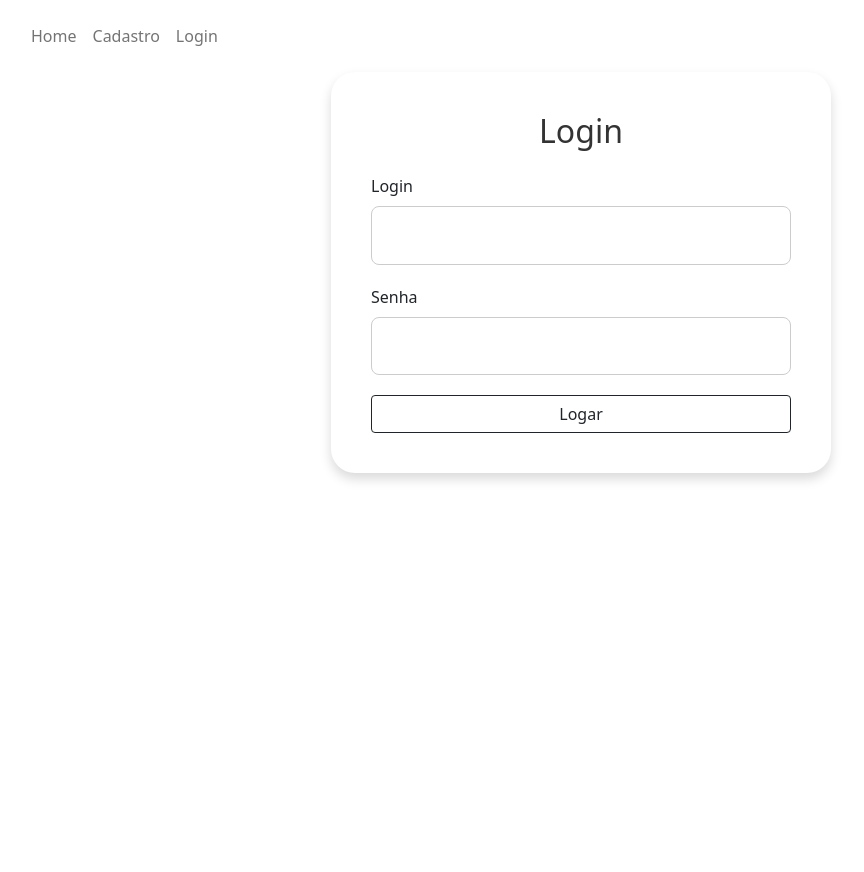
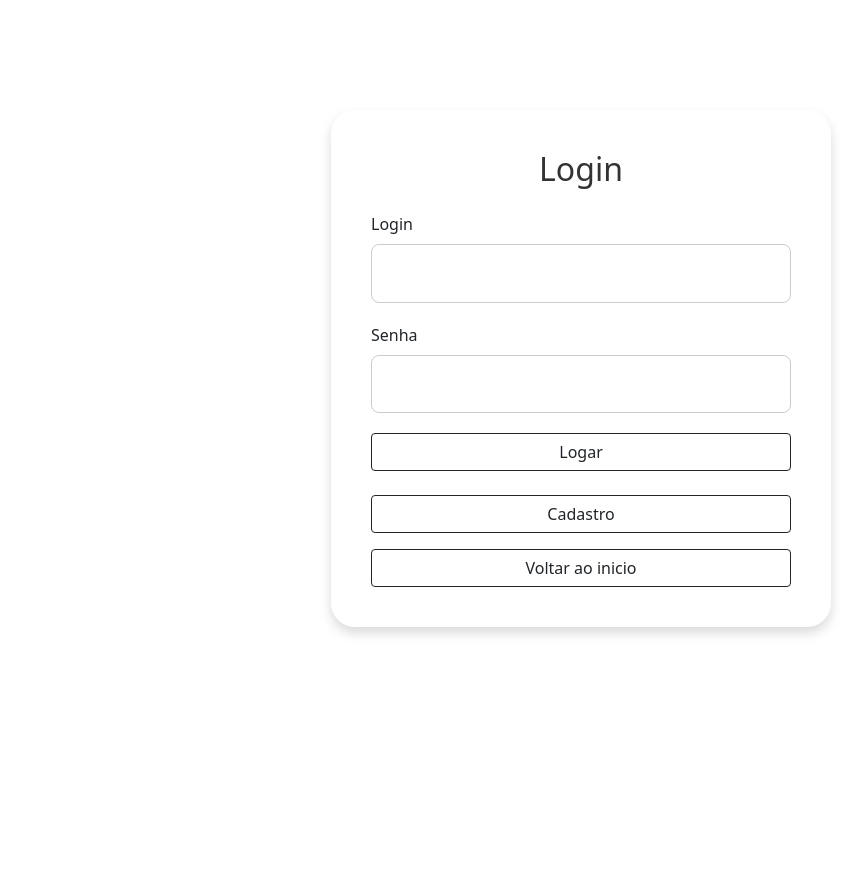
Before and after one commit to Giseli-Torquetti/testePraticoSicred, a PHP site: page /aplicacao/login/formLogin.php in a window 1280 px wide. Shown: the whole page, without its empty margins (59-923 px from the left). After the commit the page ends 635 px from the top, so only its background shows below. Run offline with PHP 8.4, Linux system fonts and the light colour scheme.

Commit message:
Tela inicial e ajustes de style

```diff
--- a/aplicacao/login/formLogin.php
+++ b/aplicacao/login/formLogin.php
@@ -10,7 +10,7 @@ $url = URL_BASE . "/negocio/login/login.php";
 <head>
 	<meta charset="utf-8">
 	<meta http-equiv="X-UA-Compatible" content="IE=edge">
-	<title></title>
+	<title>Login</title>
 	<link rel="stylesheet" href="../style/css.css">
 	<link href="https://cdn.jsdelivr.net/npm/bootstrap@5.1.3/dist/css/bootstrap.min.css" rel="stylesheet"
 		integrity="sha384-1BmE4kWBq78iYhFldvKuhfTAU6auU8tT94WrHftjDbrCEXSU1oBoqyl2QvZ6jIW3" crossorigin="anonymous">
@@ -21,34 +21,10 @@ $url = URL_BASE . "/negocio/login/login.php";
 </head>
 
 <body>
-	<header class="header navbar navbar-static-top navbar-fixed-top">
-		<div class="container novo-menu-topo">
-			<div class="navbar-header" id="home">
-				<nav class="navbar navbar-expand-lg navbar-light" id="nav-menu-referencia">
-					<button class="navbar-toggler" type="button" data-toggle="collapse" data-target="#navbarNavDropdown"
-						aria-controls="navbarNavDropdown" aria-expanded="false" aria-label="Toggle navigation">
-						<span class="navbar-toggler-icon"></span>
-					</button>
-					<nav class="collapse navbar-collapse" id="navbarNavDropdown">
-						<ul class="navbar-nav">
-							<li class="nav-item active">
-								<a class="nav-link" href="../index.html">Home</a>
-							</li>
-							<li class="nav-item">
-								<a class="nav-link" href="../usuarios/formCadastro.php">Cadastro</a>
-							</li>
-							<li class="nav-item">
-								<a class="nav-link" href="../login/formLogin.php">Login</a>
-							</li>
-						</ul>
-					</nav>
-				</div>
-			</div>
-		</div>
-	</header>
-
+	<header></header>
+	<main>
 		<section>
-		<div class="container vh-100 justify-content-center align-items-center">
+			<div class="container justify-content-center align-items-center">
 				<div class="row">
 					<div class="col-md-12">
 						<div class="card-custom">
@@ -64,13 +40,29 @@ $url = URL_BASE . "/negocio/login/login.php";
 									<input type="password" name="senha" class="form-control" required>
 								</div>
 
-							<input type="submit" value="Logar" class="btn btn-login btn-outline-dark w-100">
+								<button type="submit" class="btn btn-submit btn-outline-dark w-100">
+									Logar
+								</button>
 							</form>
+							<br>
+							<a href="../usuarios/formCadastro.php" title="Cadastro">
+								<button class="btn btn-outline-dark w-100 mb-3">
+									Cadastro
+								</button>
+							</a>
+							<br>
+							<a href="../index.html" title="Voltar ao inicio">
+								<button class="btn btn-outline-dark w-100">
+									Voltar ao inicio
+								</button>
+							</a>
+
 						</div>
 					</div>
 				</div>
 			</div>
 		</section>
+	</main>
 	<footer>
 		<div class="row">
 			<div class="col-xs-12">
--- a/aplicacao/style/css.css
+++ b/aplicacao/style/css.css
@@ -1,5 +1,5 @@
-/* Estilo dos cards de formulário (Cadastro e Login) */
 .card-custom {
+  margin-top: 110px !important;
   background-color: #ffffff;
   border-radius: 24px;
   box-shadow: 0 6px 12px rgba(0, 0, 0, 0.15);
@@ -14,7 +14,7 @@
   box-shadow: 0 10px 20px rgba(0, 0, 0, 0.2);
 }
 
-  /* Estilo dos campos de entrada */
+
 .card-custom input[type="text"],
 .card-custom input[type="email"],
 .card-custom input[type="password"] {
@@ -30,7 +30,7 @@
   outline: none;
 }
 
-  /* Estilo dos botões (Cadastro e Login) */
+
 .btn-submit,
 .btn-login {
   background-color: #6c63ff;
@@ -49,7 +49,7 @@
   transform: translateY(-3px);
 }
 
-  /* Estilo dos títulos */
+
 .card-custom h2 {
   font-size: 2rem;
   color: #333;
@@ -57,7 +57,6 @@
   margin-bottom: 30px;
 }
 
-  /* Espaçamento entre os campos */
 .card-custom .mb-3 {
   margin-bottom: 25px;
 }
```
Also changed, not shown: aplicacao/index.html (+8 -24 lines), index.php (+61 -0 lines). Lines whose indentation alone changed are shown as unchanged.
